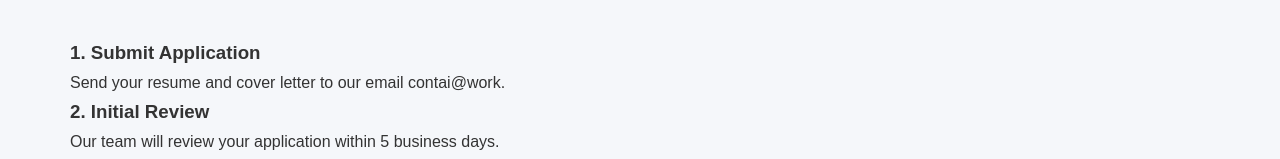
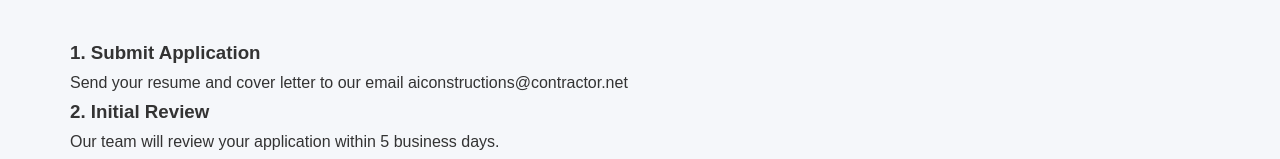
Before and after one commit to bbot12/aiconstruction, a plain HTML site: page careers.html in a window 1280 px wide. Shown: the part 1854-2013 px from the top of the page. Drawn offline with Linux system fonts and the light colour scheme.

Commit message:
Update careers.html

```diff
--- a/careers.html
+++ b/careers.html
@@ -149,7 +149,7 @@
                 <div class="process-steps">
                     <div class="step">
                         <h3>1. Submit Application</h3>
-                        <p>Send your resume and cover letter to our email contai@work.</p>
+                        <p>Send your resume and cover letter to our email aiconstructions@contractor.net</p>
                     </div>
                     <div class="step">
                         <h3>2. Initial Review</h3>
```
